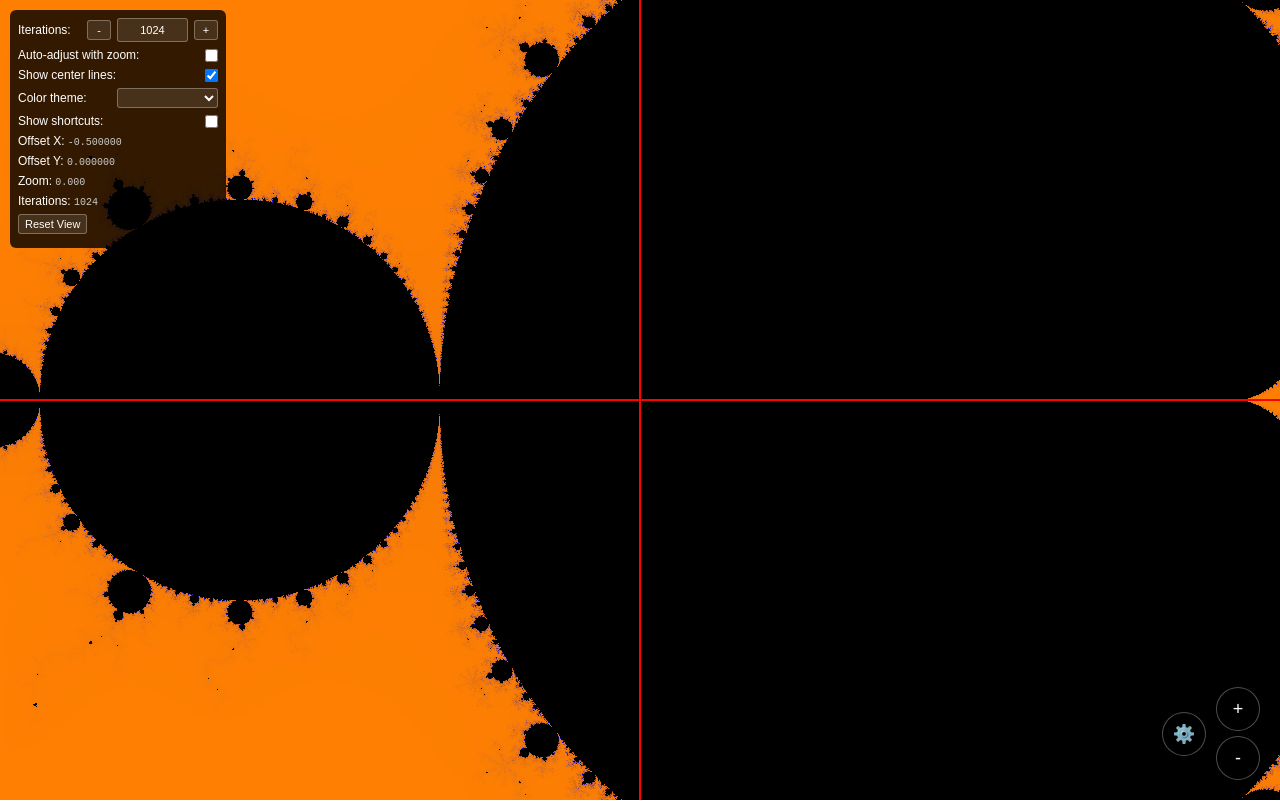
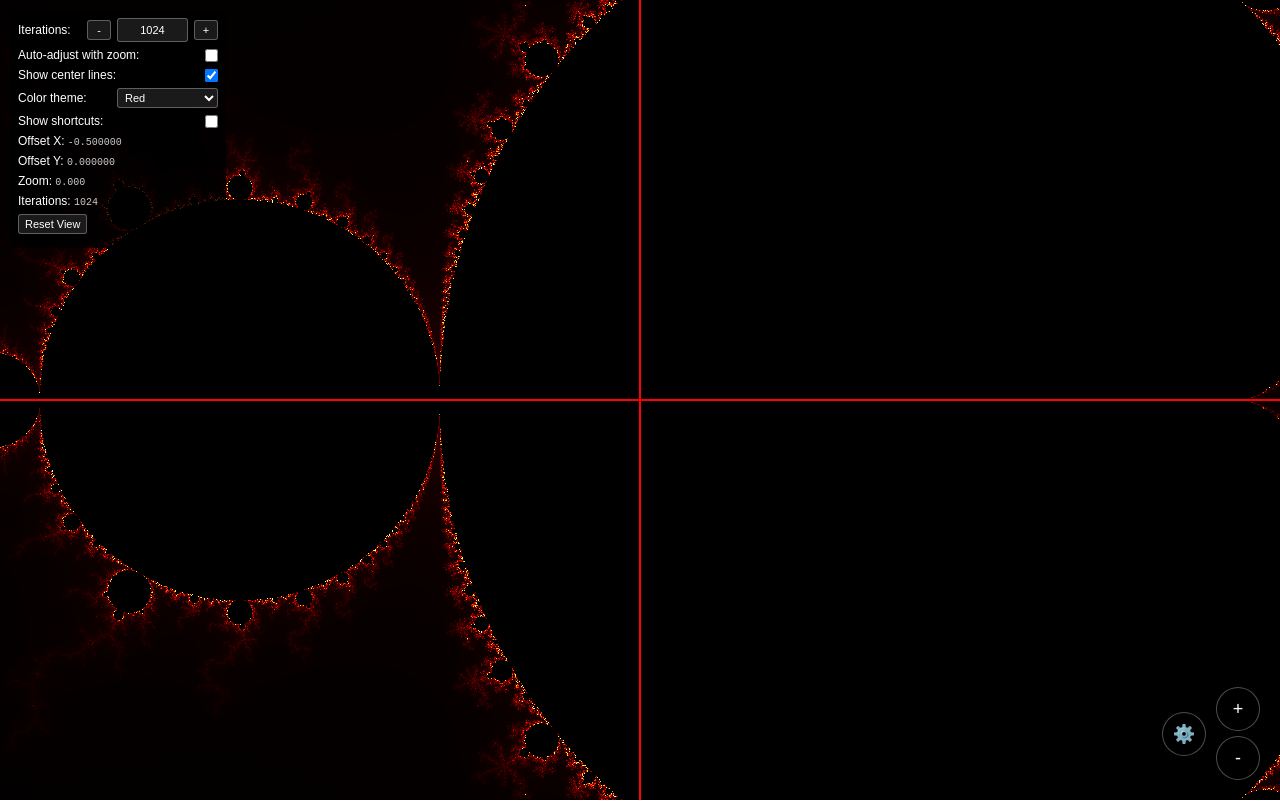
Before and after one commit to beenotung/mandelbrot-canvas, a website built with Vite: page src/index.html in a window 1280 px wide. Built offline with nearby package versions, Linux system fonts and the light colour scheme.

Commit message:
feat: support more color themes

```diff
--- a/src/index.html
+++ b/src/index.html
@@ -37,8 +37,15 @@
       <div class="control-group">
         <label for="color-theme">Color theme:</label>
         <select id="color-theme">
-          <option value="red">Red</option>
-          <option value="purple">Purple</option>
+          <option value="0">Red</option>
+          <option value="1">Purple</option>
+          <option value="2">Blue</option>
+          <option value="3">Green</option>
+          <option value="4">Gold</option>
+          <option value="5">Ocean</option>
+          <option value="6">Rainbow</option>
+          <option value="7">Fire</option>
+          <option value="8">Mono</option>
         </select>
       </div>
       <div class="control-group">
--- a/src/main.ts
+++ b/src/main.ts
@@ -10,6 +10,7 @@ import {
   zoomUniformLocation,
   maxIterationsUniformLocation,
   showLinesUniformLocation,
+  colorThemeUniformLocation,
   w,
   h,
 } from './webgl.js'
@@ -66,6 +67,7 @@ function render() {
   gl.uniform1f(zoomUniformLocation, getZoomRate())
   gl.uniform1i(maxIterationsUniformLocation, getMaxI())
   gl.uniform1i(showLinesUniformLocation, state.isShowLine ? 1 : 0)
+  gl.uniform1i(colorThemeUniformLocation, state.colorTheme)
 
   // Clear and draw
   gl.clear(gl.COLOR_BUFFER_BIT)
--- a/src/storage.ts
+++ b/src/storage.ts
@@ -1,5 +1,5 @@
 // Color themes (0 = red, 1 = purple)
-export type ColorTheme = 0 | 1
+export type ColorTheme = 0 | 1 | 2 | 3 | 4 | 5 | 6 | 7 | 8
 
 // State with auto-persistence using Proxy
 export type State = {
--- a/src/ui.ts
+++ b/src/ui.ts
@@ -117,6 +117,7 @@ export function setupEventListeners() {
   // Color theme select
   dom.colorThemeSelect.addEventListener('change', () => {
     state.colorTheme = parseInt(dom.colorThemeSelect.value) as ColorTheme
+    if (nextEpochCallback) nextEpochCallback()
   })
 
   // Show shortcuts checkbox
--- a/src/webgl.ts
+++ b/src/webgl.ts
@@ -97,6 +97,7 @@ uniform vec2 u_offset;
 uniform float u_zoom;
 uniform int u_maxIterations;
 uniform int u_showLines;
+uniform int u_colorTheme;
 
 varying vec2 v_uv;
 
@@ -136,7 +137,113 @@ void main() {
   if (t >= 1.0) {
     color = vec3(0.0);
   } else {
-    color = vec3(1.0 - t, 0.5 - t * 0.5, t * 0.8);
+    if (u_colorTheme == 0) {
+      // Original Red theme (red -> yellow -> white)
+      if (t <= 1.0/3.0) {
+        color = vec3(t * 3.0, 0.0, 0.0);
+      } else if (t <= 2.0/3.0) {
+        color = vec3(1.0, (t - 1.0/3.0) * 3.0, 0.0);
+      } else {
+        color = vec3(1.0, 1.0, (t - 2.0/3.0) * 3.0);
+      }
+    } else if (u_colorTheme == 1) {
+      // Vanilla Purple theme - smooth purple gradients
+      if (t <= 1.0/3.0) {
+        float tt = t * 3.0;
+        color = vec3(tt * 0.6, tt * 0.2, tt * 0.8);
+      } else if (t <= 2.0/3.0) {
+        float tt = (t - 1.0/3.0) * 3.0;
+        color = vec3(0.6 + tt * 0.4, 0.2 + tt * 0.3, 0.8 + tt * 0.2);
+      } else {
+        float tt = (t - 2.0/3.0) * 3.0;
+        color = vec3(1.0, 0.5 + tt * 0.5, 1.0);
+      }
+    } else if (u_colorTheme == 2) {
+      // Blue theme - clear gradients
+      if (t <= 1.0/3.0) {
+        float tt = t * 3.0;
+        color = vec3(0.0, tt * 0.4, tt * 0.8);
+      } else if (t <= 2.0/3.0) {
+        float tt = (t - 1.0/3.0) * 3.0;
+        color = vec3(tt * 0.2, 0.4 + tt * 0.3, 0.8 + tt * 0.2);
+      } else {
+        float tt = (t - 2.0/3.0) * 3.0;
+        color = vec3(0.2 + tt * 0.3, 0.7 + tt * 0.3, 1.0);
+      }
+    } else if (u_colorTheme == 3) {
+      // Green theme
+      if (t <= 1.0/3.0) {
+        float tt = t * 3.0;
+        color = vec3(0.0, tt * 0.6, 0.0);
+      } else if (t <= 2.0/3.0) {
+        float tt = (t - 1.0/3.0) * 3.0;
+        color = vec3(tt * 0.4, 0.6 + tt * 0.4, tt * 0.2);
+      } else {
+        float tt = (t - 2.0/3.0) * 3.0;
+        color = vec3(0.4 + tt * 0.6, 1.0, 0.2 + tt * 0.8);
+      }
+    } else if (u_colorTheme == 4) {
+      // Gold theme
+      if (t <= 1.0/3.0) {
+        float tt = t * 3.0;
+        color = vec3(tt * 0.8, tt * 0.4, 0.0);
+      } else if (t <= 2.0/3.0) {
+        float tt = (t - 1.0/3.0) * 3.0;
+        color = vec3(0.8 + tt * 0.2, 0.4 + tt * 0.4, tt * 0.1);
+      } else {
+        float tt = (t - 2.0/3.0) * 3.0;
+        color = vec3(1.0, 0.8 + tt * 0.2, tt * 0.2);
+      }
+    } else if (u_colorTheme == 5) {
+      // Ocean theme - deep blues and teals
+      if (t <= 1.0/3.0) {
+        float tt = t * 3.0;
+        color = vec3(0.0, tt * 0.2, tt * 0.5);
+      } else if (t <= 2.0/3.0) {
+        float tt = (t - 1.0/3.0) * 3.0;
+        color = vec3(tt * 0.1, 0.2 + tt * 0.4, 0.5 + tt * 0.3);
+      } else {
+        float tt = (t - 2.0/3.0) * 3.0;
+        color = vec3(0.1 + tt * 0.3, 0.6 + tt * 0.3, 0.8 + tt * 0.2);
+      }
+    } else if (u_colorTheme == 6) {
+      // Rainbow theme - spectrum colors
+      if (t <= 1.0/6.0) {
+        float tt = t * 6.0;
+        color = vec3(tt, 0.0, 1.0); // Purple to blue
+      } else if (t <= 2.0/6.0) {
+        float tt = (t - 1.0/6.0) * 6.0;
+        color = vec3(1.0, 0.0, 1.0 - tt); // Blue to cyan
+      } else if (t <= 3.0/6.0) {
+        float tt = (t - 2.0/6.0) * 6.0;
+        color = vec3(1.0, tt, 0.0); // Cyan to green
+      } else if (t <= 4.0/6.0) {
+        float tt = (t - 3.0/6.0) * 6.0;
+        color = vec3(1.0 - tt, 1.0, 0.0); // Green to yellow
+      } else if (t <= 5.0/6.0) {
+        float tt = (t - 4.0/6.0) * 6.0;
+        color = vec3(0.0, 1.0, tt); // Yellow to orange
+      } else {
+        float tt = (t - 5.0/6.0) * 6.0;
+        color = vec3(tt, 1.0 - tt * 0.5, 1.0); // Orange to red
+      }
+    } else if (u_colorTheme == 7) {
+      // Fire theme - bright flame colors
+      if (t <= 1.0/3.0) {
+        float tt = t * 3.0;
+        color = vec3(1.0, tt * 0.6, 0.0); // Bright orange
+      } else if (t <= 2.0/3.0) {
+        float tt = (t - 1.0/3.0) * 3.0;
+        color = vec3(1.0, 0.6 + tt * 0.4, tt * 0.8); // Orange to yellow
+      } else {
+        float tt = (t - 2.0/3.0) * 3.0;
+        color = vec3(1.0, 1.0, 0.8 + tt * 0.2); // Yellow to white
+      }
+    } else {
+      // Monochrome theme - greyscale
+      float grey = t * 0.8 + 0.2; // From dark to light grey
+      color = vec3(grey, grey, grey);
+    }
   }
 
   // Draw center lines if enabled
@@ -184,6 +291,10 @@ export let showLinesUniformLocation = gl.getUniformLocation(
   program,
   'u_showLines',
 )
+export let colorThemeUniformLocation = gl.getUniformLocation(
+  program,
+  'u_colorTheme',
+)
 
 // Create quad geometry (full-screen)
 let positions = new Float32Array([-1, -1, 1, -1, -1, 1, 1, 1])
```
